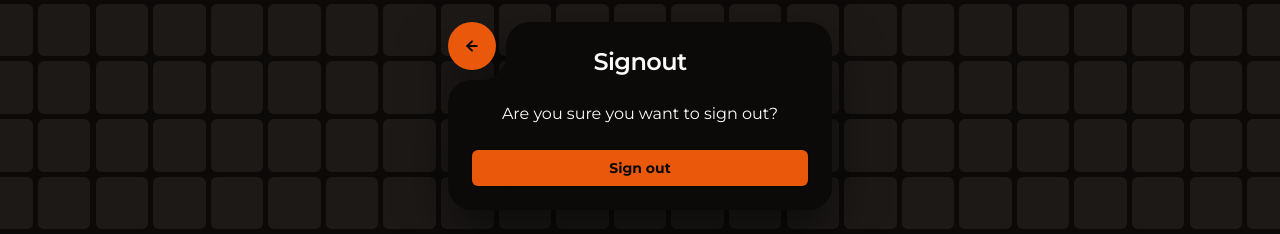
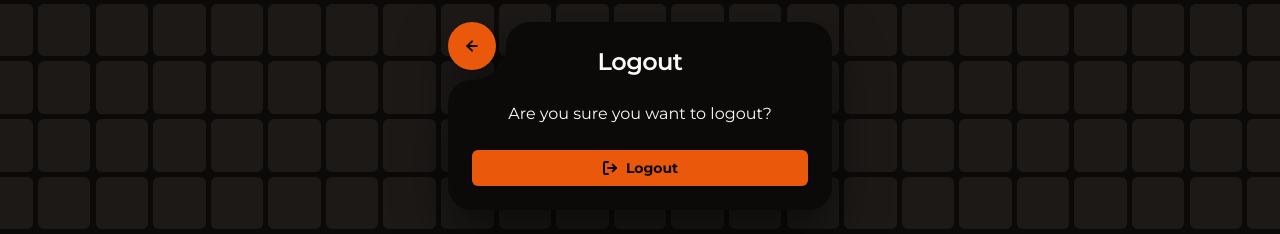
Before and after one commit to Moscart/cinematch, a Next.js app: page /auth/logout in a window 1280 px wide. Shown: the part 284-518 px from the top of the page. Built offline with nearby package versions, Linux system fonts and the light colour scheme; no server answers.

Commit message:
🔵 other: Updated admin dashboard and auth components with new button styles and icons

```diff
--- a/app/(admin)/admin/dashboard/columns.tsx
+++ b/app/(admin)/admin/dashboard/columns.tsx
@@ -92,22 +92,21 @@ export function customColumns(
               <DropdownMenuLabel>Aksi</DropdownMenuLabel>
               <DropdownMenuSeparator />
               <div className="grid gap-1">
-                <Link href={`/detail/${data.id}`} target="_blank">
-                  <DropdownMenuItem>
-                    <Eye className="size-4 me-2" />
-                    Lihat
-                  </DropdownMenuItem>
-                </Link>
-                <Link href={`/detail/${data.id}`} target="_blank">
-                  <DropdownMenuItem>
-                    <Pencil className="size-4 me-2" />
-                    Edit
-                  </DropdownMenuItem>
-                </Link>
+                <Button asChild variant={"ghost"} className="justify-start">
+                  <Link href={`/detail/${data.id}`} target="_blank">
+                    <DropdownMenuItem className="px-0">
+                      <Eye className="size-4 me-2" />
+                      Lihat
+                    </DropdownMenuItem>
+                  </Link>
+                </Button>
                 <AlertDialog>
                   <AlertDialogTrigger asChild>
-                    <Button variant={"destructive"}>
-                      <Trash className="size-4 me-2" />
+                    <Button
+                      variant={"outline"}
+                      className="justify-start border-destructive"
+                    >
+                      <Trash className="size-4 me-2 text-destructive" />
                       Hapus
                     </Button>
                   </AlertDialogTrigger>
--- a/app/(admin)/admin/page.tsx
+++ b/app/(admin)/admin/page.tsx
@@ -5,12 +5,16 @@ import Link from "next/link";
 import { Tabs, TabsContent, TabsList, TabsTrigger } from "@/components/ui/tabs";
 import Dashboard from "./dashboard/dashboard";
 import Tambah from "./tambah/tambah";
+import { LogOut } from "lucide-react";
 
 export default function AdminPage() {
   return (
     <main className="min-h-screen p-24 relative">
       <Button className="absolute right-24" variant={"outline"} asChild>
-        <Link href={"/auth/logout"}>Logout</Link>
+        <Link href={"/auth/logout"}>
+          <LogOut className="size-4 me-2" />
+          Logout
+        </Link>
       </Button>
       <Tabs defaultValue="dashboard">
         <TabsList>
--- a/app/(admin)/admin/tambah/columns.tsx
+++ b/app/(admin)/admin/tambah/columns.tsx
@@ -79,16 +79,23 @@ export function customColumns(setIsLoading: Dispatch<SetStateAction<boolean>>) {
               <DropdownMenuLabel>Aksi</DropdownMenuLabel>
               <DropdownMenuSeparator />
               <div className="grid gap-1">
-                <Link href={`/detail/${data.id}`} target="_blank">
-                  <DropdownMenuItem>
-                    <Eye className="size-4 me-2" />
-                    Lihat
-                  </DropdownMenuItem>
-                </Link>
-                <Button onClick={handleAdd} asChild variant={"ghost"}>
+                <Button className="justify-start" asChild variant={"ghost"}>
+                  <Link href={`/detail/${data.id}`} target="_blank">
+                    <DropdownMenuItem className="px-0">
+                      <Eye className="size-4 me-2" />
+                      Lihat
+                    </DropdownMenuItem>
+                  </Link>
+                </Button>
+                <Button
+                  className="justify-start focus:ring-0"
+                  onClick={handleAdd}
+                  asChild
+                  variant={"ghost"}
+                >
                   <DropdownMenuItem>
                     <Save className="size-4 me-2" />
-                    Simpan ke database
+                    Tambah ke database
                   </DropdownMenuItem>
                 </Button>
               </div>
--- a/app/(admin)/auth/login/form.tsx
+++ b/app/(admin)/auth/login/form.tsx
@@ -11,7 +11,7 @@ import {
 import { Input } from "@/components/ui/input";
 import { Label } from "@/components/ui/label";
 import { signInWithCreds } from "@/lib/serverUtils";
-import { Loader2 } from "lucide-react";
+import { Loader2, LogIn } from "lucide-react";
 import { useRouter, useSearchParams } from "next/navigation";
 import React, { useState } from "react";
 import { toast } from "sonner";
@@ -85,10 +85,12 @@ export default function FormLogin() {
             disabled={isLoading}
             className="w-full font-bold text-background"
           >
-            {isLoading && (
+            {isLoading ? (
               <Loader2 className="mr-2 h-4 w-4 animate-spin" strokeWidth={3} />
+            ) : (
+              <LogIn className="size-4 me-2" strokeWidth={3} />
             )}
-            Sign in
+            Login
           </Button>
         </CardFooter>
       </form>
--- a/app/(admin)/auth/logout/page.tsx
+++ b/app/(admin)/auth/logout/page.tsx
@@ -9,7 +9,7 @@ import {
   CardTitle,
 } from "@/components/ui/card";
 import { handleSignOut } from "@/lib/serverUtils";
-import { ArrowLeft } from "lucide-react";
+import { ArrowLeft, LogOut } from "lucide-react";
 import Link from "next/link";
 
 const LogoutButton = () => {
@@ -18,7 +18,8 @@ const LogoutButton = () => {
       className="w-full font-bold text-background"
       onClick={() => handleSignOut()}
     >
-      Sign out
+      <LogOut className="size-4 me-2" strokeWidth={3} />
+      Logout
     </Button>
   );
 };
@@ -62,17 +63,17 @@ export default function Logout() {
           }}
         ></div>
         <div
-          className="-z-10 w-[29px] h-[29px] absolute top-[29.5px] left-[29.5px]"
+          className="-z-10 w-[36px] h-[36px] absolute top-[24px] left-[24px]"
           style={{
             background:
-              "radial-gradient(circle at top left, transparent 29px, hsl(var(--background)) 0)",
+              "radial-gradient(circle at top left, transparent 34px, hsl(var(--background)) 0)",
           }}
         ></div>
         <CardHeader>
-          <CardTitle className="text-2xl text-center">Signout</CardTitle>
+          <CardTitle className="text-2xl text-center">Logout</CardTitle>
         </CardHeader>
         <CardContent className="text-center">
-          Are you sure you want to sign out?
+          Are you sure you want to logout?
         </CardContent>
         <CardFooter>
           <LogoutButton />
```
